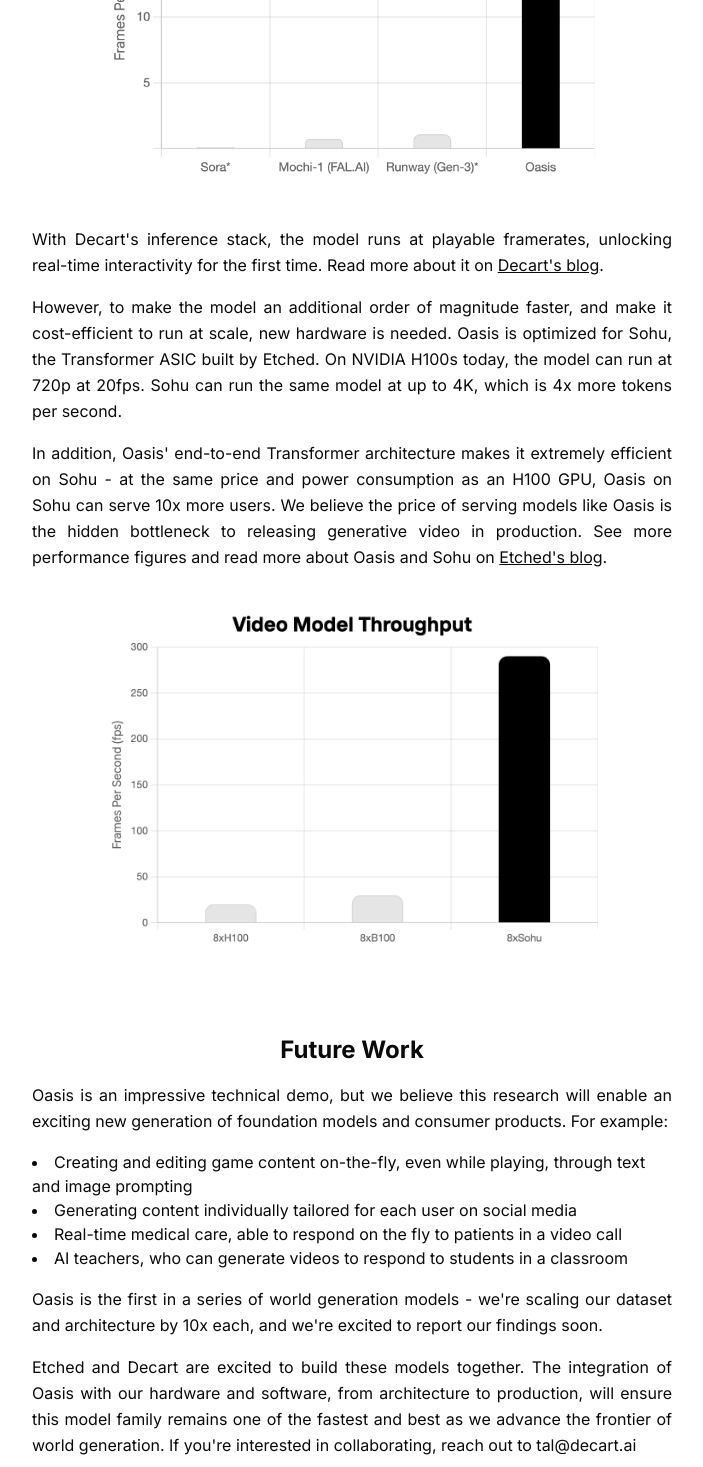
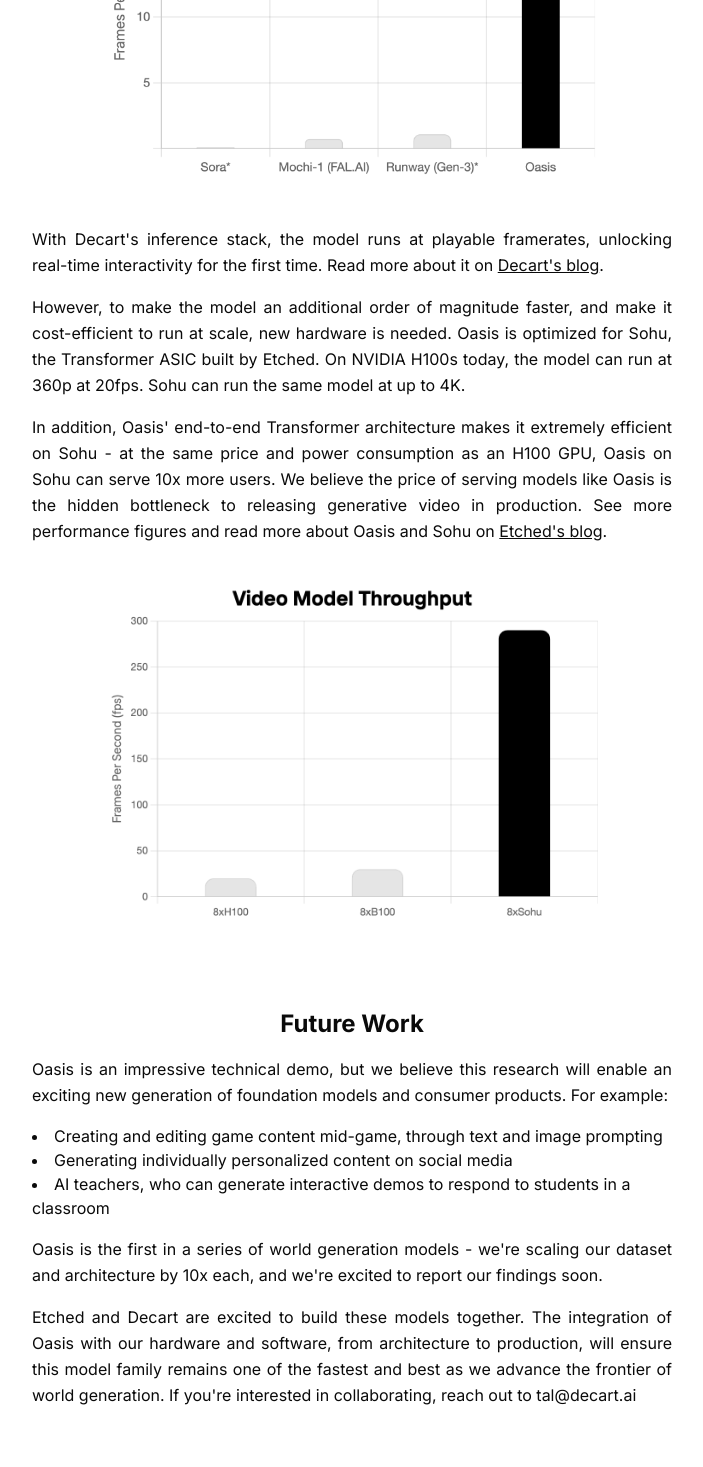
Before and after one commit to oasis-model/oasis-web, a Next.js app: page / in a window 1280 px wide. Shown: the part 5015-6482 px from the top of the page, without its empty margins (288-991 px from the left). Built offline with nearby package versions, Linux system fonts and the light colour scheme.

Commit message:
Update page.tsx

```diff
--- a/src/app/page.tsx
+++ b/src/app/page.tsx
@@ -199,7 +199,7 @@
 
         <p className="text-justify leading-relaxed">With Decart&apos;s inference stack, the model runs at playable framerates, unlocking real-time interactivity for the first time. Read more about it on <a className="underline" href="https://decart.ai/blog/training-the-world-model">Decart&apos;s blog</a>.</p>
 
-        <p className="text-justify leading-relaxed">However, to make the model an additional order of magnitude faster, and make it cost-efficient to run at scale, new hardware is needed. Oasis is optimized for Sohu, the Transformer ASIC built by Etched. On NVIDIA H100s today, the model can run at 720p at 20fps. Sohu can run the same model at up to 4K, which is 4x more tokens per second. </p>
+        <p className="text-justify leading-relaxed">However, to make the model an additional order of magnitude faster, and make it cost-efficient to run at scale, new hardware is needed. Oasis is optimized for Sohu, the Transformer ASIC built by Etched. On NVIDIA H100s today, the model can run at 360p at 20fps. Sohu can run the same model at up to 4K. </p>
 
         <p className="text-justify leading-relaxed">In addition, Oasis&apos; end-to-end Transformer architecture makes it extremely efficient on Sohu - at the same price and power consumption as an H100 GPU, Oasis on Sohu can serve 10x more users. We believe the price of serving models like Oasis is the hidden bottleneck to releasing generative video in production. See more performance figures and read more about Oasis and Sohu on <a className="underline" href="https://etched.ai/blog">Etched&apos;s blog</a>.</p>
 
@@ -211,10 +211,9 @@
 
         <p className="text-justify leading-relaxed">Oasis is an impressive technical demo, but we believe this research will enable an exciting new generation of foundation models and consumer products. For example:</p>
         <ul className="list-disc list-inside">
-          <li>Creating and editing game content on-the-fly, even while playing, through text and image prompting</li>
-          <li>Generating content individually tailored for each user on social media</li>
-          <li>Real-time medical care, able to respond on the fly to patients in a video call</li>
-          <li>AI teachers, who can generate videos to respond to students in a classroom</li>
+          <li>Creating and editing game content mid-game, through text and image prompting</li>
+          <li>Generating individually personalized content on social media</li>
+          <li>AI teachers, who can generate interactive demos to respond to students in a classroom</li>
         </ul>
         <p className="text-justify leading-relaxed">Oasis is the first in a series of world generation models - we&apos;re scaling our dataset and architecture by 10x each, and we&apos;re excited to report our findings soon.</p>
         <p className="text-justify leading-relaxed">Etched and Decart are excited to build these models together. The integration of Oasis with our hardware and software, from architecture to production, will ensure this model family remains one of the fastest and best as we advance the frontier of world generation. If you&apos;re interested in collaborating, reach out to <a href="mailto:tal@decart.ai">tal@decart.ai</a></p>
```
